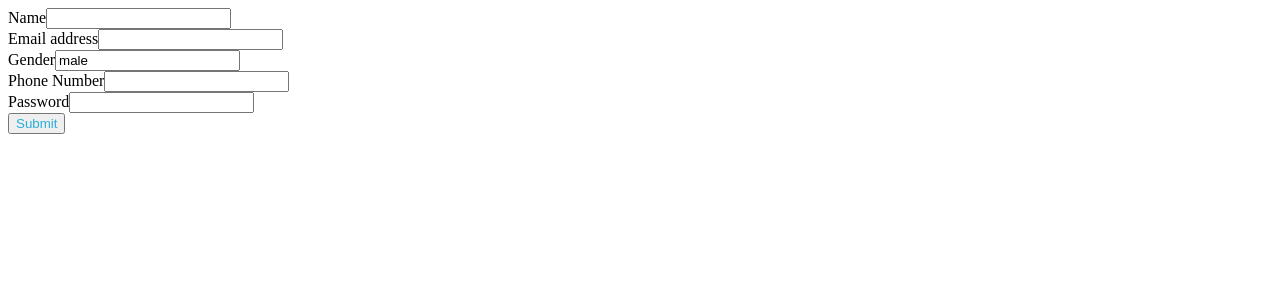
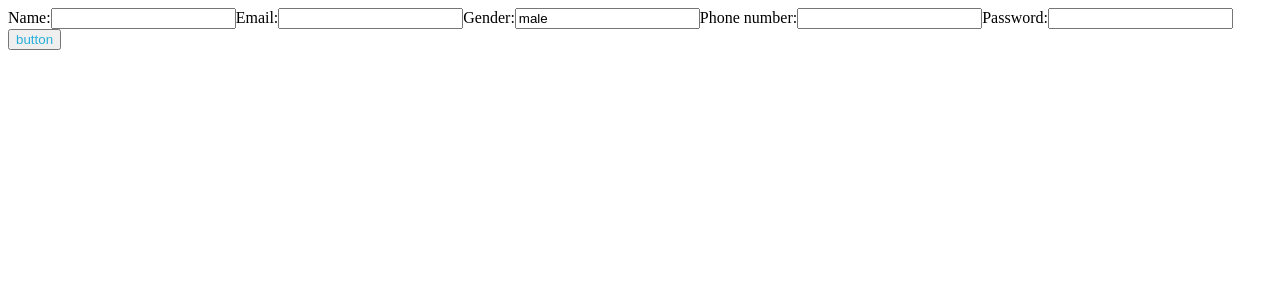
Before and after one commit to vineethsagar/React-Assignments-Set-2---Signup-Form, a React app: page / in a window 1280 px wide. Shown: the top 300 px of the page. Built offline with nearby package versions, Linux system fonts and the light colour scheme.

Commit message:
no modifications

```diff
--- a/src/components/App.js
+++ b/src/components/App.js
@@ -1,7 +1,7 @@
 import React, { Component, useState } from "react";
 import "../styles/App.css";
 
-/* const App = () => {
+const App = () => {
   const [name, setName] = useState("");
   const [email, setEmail] = useState("");
   const [gender, setGender] = useState("male");
@@ -76,7 +76,7 @@ import "../styles/App.css";
   };
   return (
     <div id="main">
-
+      {/* <form onSubmit={handleSubmit}> */}
       <label>
         Name:
         <input
@@ -125,170 +125,11 @@ import "../styles/App.css";
       <button data-testid="button" onClick={handleSubmit}>
         button
       </button>
+      {/* </form> */}
       <h3>{errorMessage}</h3>
       <h3>{welcomeMessage}</h3>
     </div>
   );
 };
- */
-
-const App = () => {
-  const [errorMessage, setErrorMessage] = useState("");
-  const [welcomeMessage, setWelcomeMessage] = useState("");
-  const [name, setName] = useState("");
-  const [email, setEmail] = useState("");
-  const [gender, setGender] = useState("male");
-  const [phoneNumber, setPhoneNumber] = useState("");
-  const [password, setPassword] = useState("");
-
-  const handleName = (evt) => {
-    setName(evt.target.value);
-  };
-
-  const handleEmail = (evt) => {
-    setEmail(evt.target.value);
-  };
-
-  const handleGender = (evt) => {
-    setGender(evt.target.value);
-  };
-
-  const handlePhoneNumber = (evt) => {
-    setPhoneNumber(evt.target.value);
-  };
-
-  const handlePassword = (evt) => {
-    setPassword(evt.target.value);
-  };
-
-  const isNameValid = (nameValue) => {
-    const regex = /^[a-zA-Z0-9 ]*$/;
-    return regex.test(nameValue);
-  };
-
-  const isEmailValid = (emailValue) => {
-    return emailValue.includes("@");
-  };
-
-  const isGenderValid = (genderValue) => {
-    return (
-      genderValue === "male" ||
-      genderValue === "female" ||
-      genderValue === "others"
-    );
-  };
-
-  const isPhoneNumberValid = (phoneNumberVal) => {
-    const regex = /^\d+$/;
-    return regex.test(phoneNumberVal);
-  };
-
-  const isPasswordValid = (passwordVal) => {
-    return passwordVal.length >= 6;
-  };
-
-  const handleSubmit = (evt) => {
-    evt.preventDefault();
-    setWelcomeMessage("");
-    if (!name || !email || !gender || !phoneNumber || !password) {
-      setErrorMessage("All fields are mandatory");
-      return;
-    } else if (!isNameValid(name)) {
-      setErrorMessage("Name is not alphanumeric");
-      return;
-    } else if (!isEmailValid(email)) {
-      setErrorMessage("Email must contain @");
-      return;
-    } else if (!isGenderValid(gender)) {
-      setErrorMessage("Please identify as male, female or others");
-      return;
-    } else if (!isPhoneNumberValid(phoneNumber)) {
-      setErrorMessage("Phone Number must contain only numbers");
-      return;
-    } else if (!isPasswordValid(password)) {
-      setErrorMessage("Password must contain atleast 6 letters");
-      return;
-    } else {
-      setErrorMessage("");
-    }
-
-    const userName = email.split("@")[0];
-    setWelcomeMessage(`Hello ${userName}`);
-  };
-  return (
-    <div id="main">
-      {/* <form onSubmit = {handleSubmit}> */}
-      <div>
-        <label>Name</label>
-        <input
-          data-testid="name"
-          // name = 'name'
-          // type='string'
-          value={name}
-          onChange={handleName}
-        />
-      </div>
-
-      <div>
-        <label>Email address</label>
-        <input
-          data-testid="email"
-          // name = 'email'
-          // type='string'
-          value={email}
-          onChange={handleEmail}
-        />
-      </div>
-
-      <div>
-        <label>Gender</label>
-        <input
-          data-testid="gender"
-          // name = 'gender'
-          // type='text'
-          // defaultValue = 'male'
-          value={gender}
-          onChange={handleGender}
-        />
-      </div>
-
-      <div>
-        <label>Phone Number</label>
-        <input
-          data-testid="phoneNumber"
-          // name = 'phoneNumber'
-          value={phoneNumber}
-          onChange={handlePhoneNumber}
-        />
-      </div>
-
-      <div>
-        <label>Password</label>
-        <input
-          data-testid="password"
-          // name = 'password'
-          value={password}
-          onChange={handlePassword}
-          type="password"
-        />
-      </div>
-
-      <div>{errorMessage}</div>
-      <div>
-        <button
-          data-testid="submit"
-          // type='submit'
-          onClick={handleSubmit}
-        >
-          Submit
-        </button>
-      </div>
-
-      {/* </form> */}
-
-      <div>{welcomeMessage}</div>
-    </div>
-  );
-};
 
 export default App;
```
